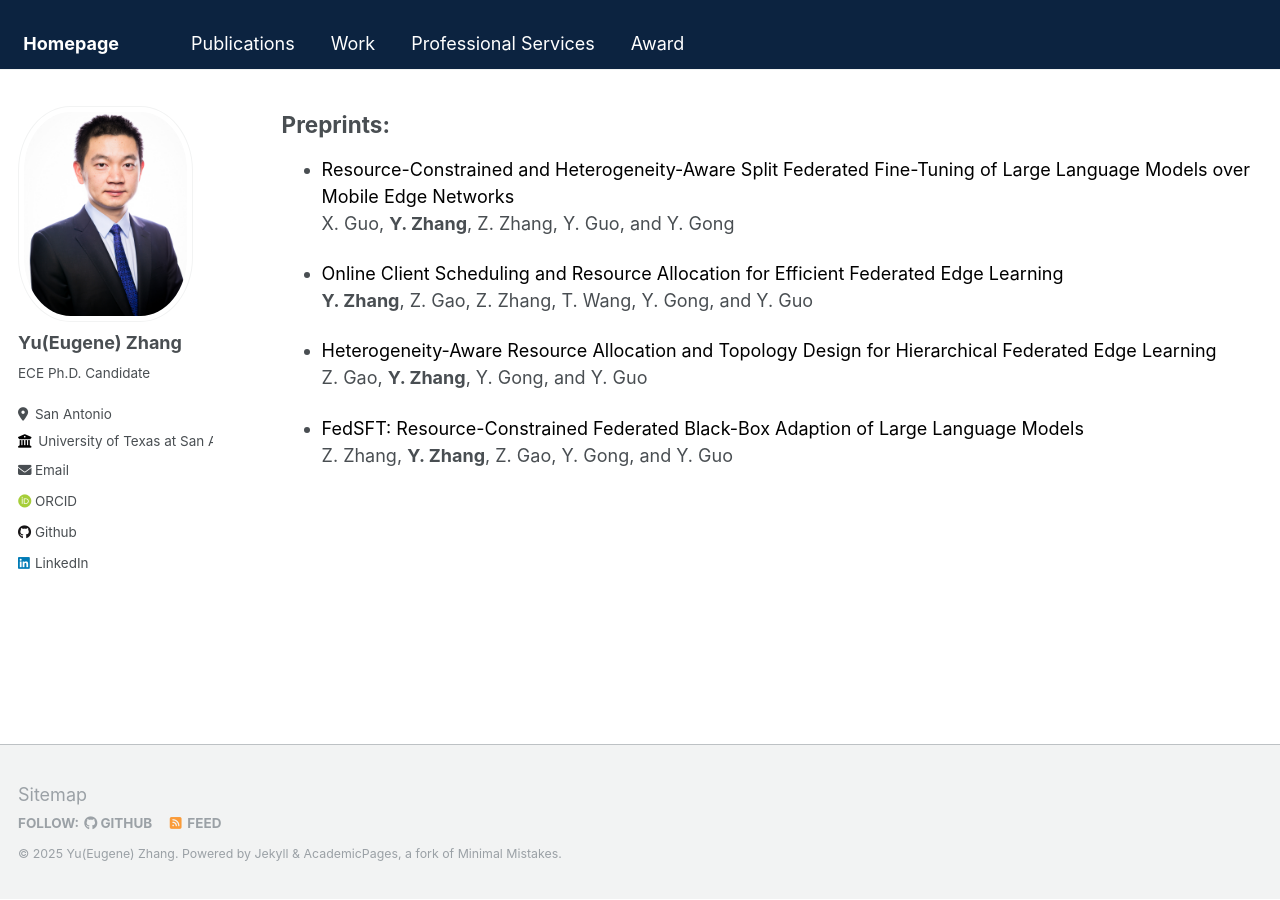
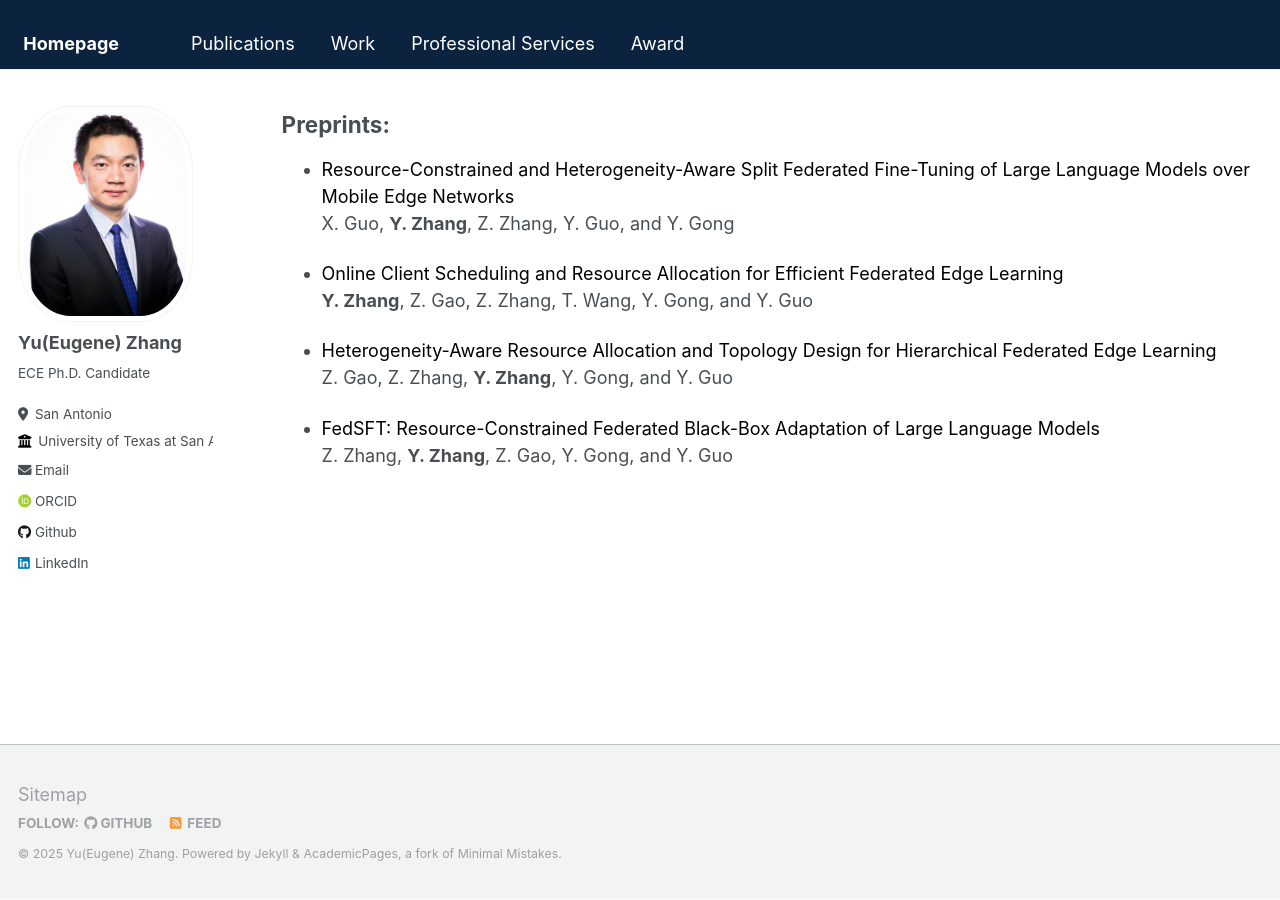
Before and after one commit to Yu-Zhang-Eugene/yu-zhang-eugene.github.io, a Jekyll site: the page built from _pages/publications.md, in a window 1280 px wide and 900 px high, scrolled down 927 px. Built offline with Jekyll 4.4.1, drawn with Linux system fonts in a browser that asks for light colours; some web fonts are replaced.

Commit message:
Update publications.md

```diff
--- a/_pages/publications.md
+++ b/_pages/publications.md
@@ -49,7 +49,7 @@ Preprints:
   __Y. Zhang__, Z. Gao, Z. Zhang, T. Wang, Y. Gong, and Y. Guo
 
 - <span style="color: black;"> Heterogeneity-Aware Resource Allocation and Topology Design for Hierarchical Federated Edge Learning </span>
-  Z. Gao, __Y. Zhang__, Y. Gong, and Y. Guo
+  Z. Gao, Z. Zhang, __Y. Zhang__, Y. Gong, and Y. Guo
 
-- <span style="color: black;"> FedSFT: Resource-Constrained Federated Black-Box Adaption of Large Language Models </span>
+- <span style="color: black;"> FedSFT: Resource-Constrained Federated Black-Box Adaptation of Large Language Models </span>
   Z. Zhang, __Y. Zhang__, Z. Gao, Y. Gong, and Y. Guo
```
